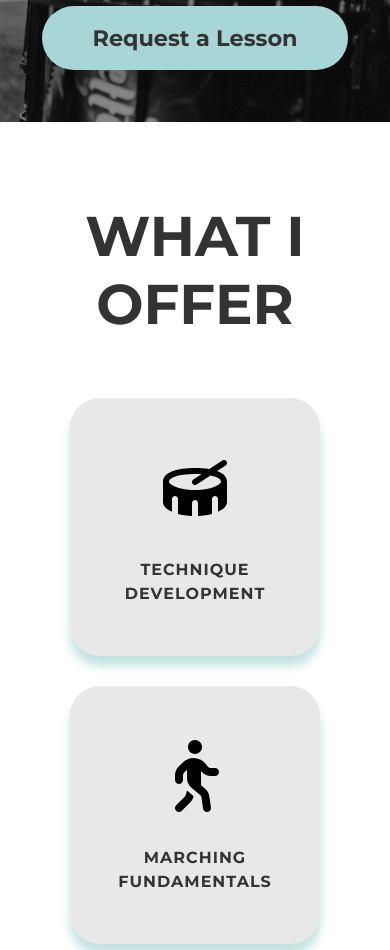
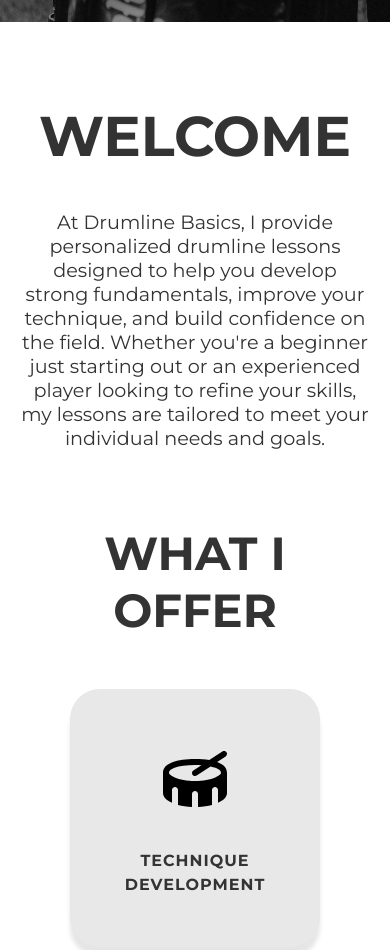
Before and after one commit to LukasCurtil/MI349-Final-Project, a plain HTML site: page index.html in a window 390 px wide. Shown: the part 553-1503 px from the top of the page. Drawn offline with Linux system fonts and the light colour scheme.

Commit message:
Added welcome and fixed styling

```diff
--- a/index.html
+++ b/index.html
@@ -28,7 +28,9 @@
 
 
     <section class="what-i-offer">
-        <h2>WHAT I OFFER</h2>
+        <h2>WELCOME</h2>
+        <p class="offer-intro">At Drumline Basics, I provide personalized drumline lessons designed to help you develop strong fundamentals, improve your technique, and build confidence on the field. Whether you're a beginner just starting out or an experienced player looking to refine your skills, my lessons are tailored to meet your individual needs and goals.</p>
+        <h3 class="sub-what-i-offer">WHAT I OFFER</h3>
         <div class="features">
             <div class="feature-card">
                 <img class="icon" src="svgs/drum-solid-full.svg" alt="Drum Icon">
--- a/styles.css
+++ b/styles.css
@@ -186,6 +186,22 @@ nav a:hover {
     margin-bottom: 50px;
 }
 
+@media (max-width: 900px) {
+    .hero {
+        height: 500px;
+        padding: 50px;
+    }
+    .hero h1 {
+        font-size: 3rem;
+    }
+    .hero h2 {
+        font-size: 1.8rem;
+    }
+    .hero p, .hero .tagline {
+        font-size: 1.2rem;
+    }
+}
+
 .cta-button {
     background-color: #a8d5d5;
     color: #333;
@@ -201,15 +217,31 @@ nav a:hover {
     box-shadow: 0 12px 10px rgba(0,0,0,0.15);
 }
 
+.offer-intro {
+    max-width: 800px;
+    font-size: 1.2rem;
+    margin-bottom: 75px;
+    color: #333;
+    text-align: center;
+}
+
 .what-i-offer {
     background-color: #ffff;
     padding: 80px 20px;
     text-align: center;
+    display: flex;
+    flex-direction: column;
+    align-items: center;
 }
 
 .what-i-offer h2 {
     font-size: 3.5rem;
-    margin-bottom: 60px;
+    margin-bottom: 40px;
+}
+
+.sub-what-i-offer {
+    font-size: 2.9rem;
+    margin-bottom: 50px;
 }
 
 .features {
@@ -219,9 +251,6 @@ nav a:hover {
     gap: 30px;
     max-width: 1200px;
     margin: 0 auto;
-    animation: appear linear;
-    animation-timeline: view();
-    animation-range: entry 0;
 }
 
 .feature-card {
@@ -233,7 +262,7 @@ nav a:hover {
     flex-direction: column;
     align-items: center;
     transition: transform 0.3s;
-    box-shadow: 0 10px 10px rgba(168, 213, 213, 0.7);
+    box-shadow: 0 10px 4px rgba(0,0,0,0.1);
 }
 
 .feature-card h3 {
@@ -1563,14 +1592,3 @@ footer .logo:hover {
     font-size: 0.9rem;
     color: #333;
 }
-
-@keyframes appear {
-    from {
-        opacity: 0;
-        scale: 0.5;
-    }
-    to {
-        opacity: 1;
-        scale: 1;
-    }
-}
```
